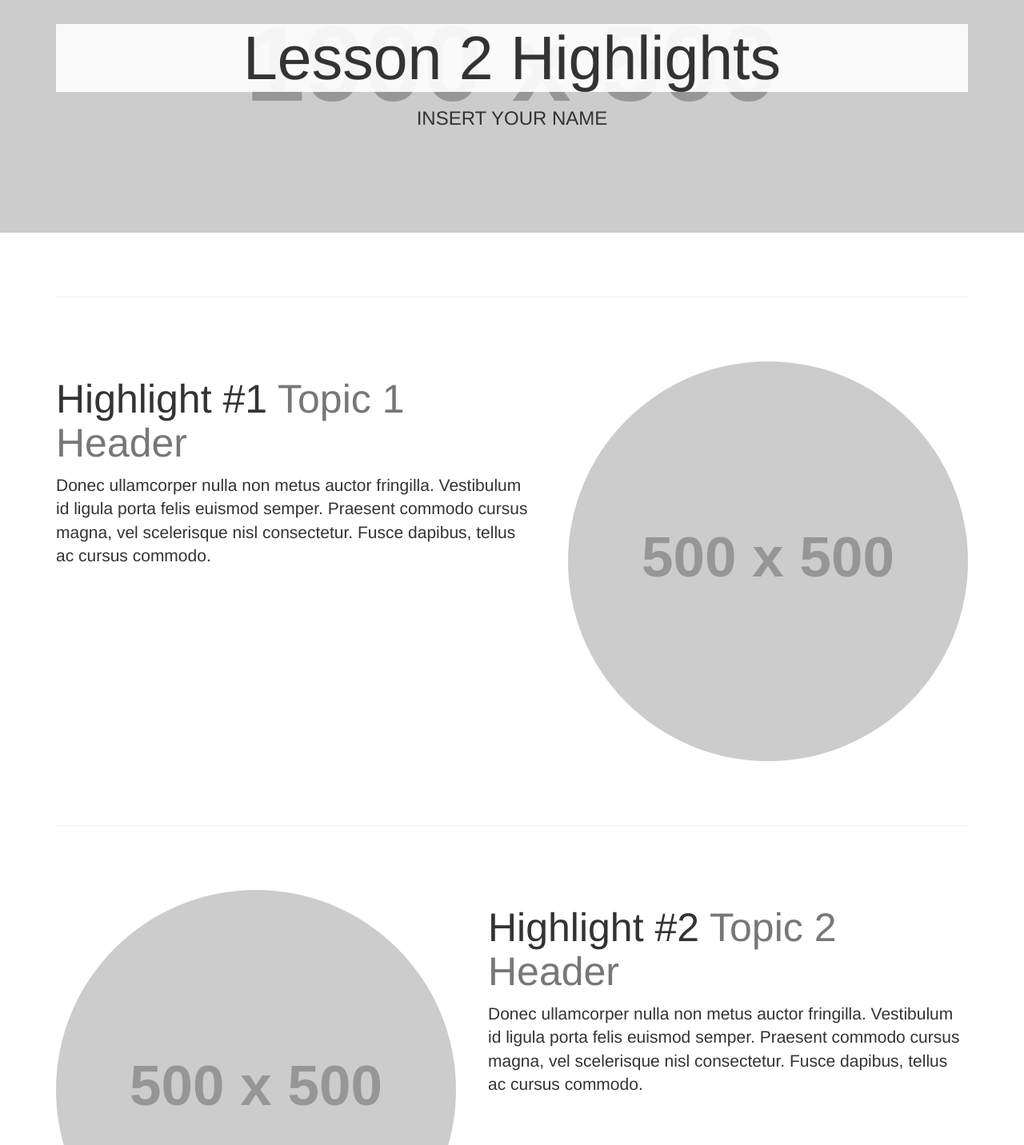
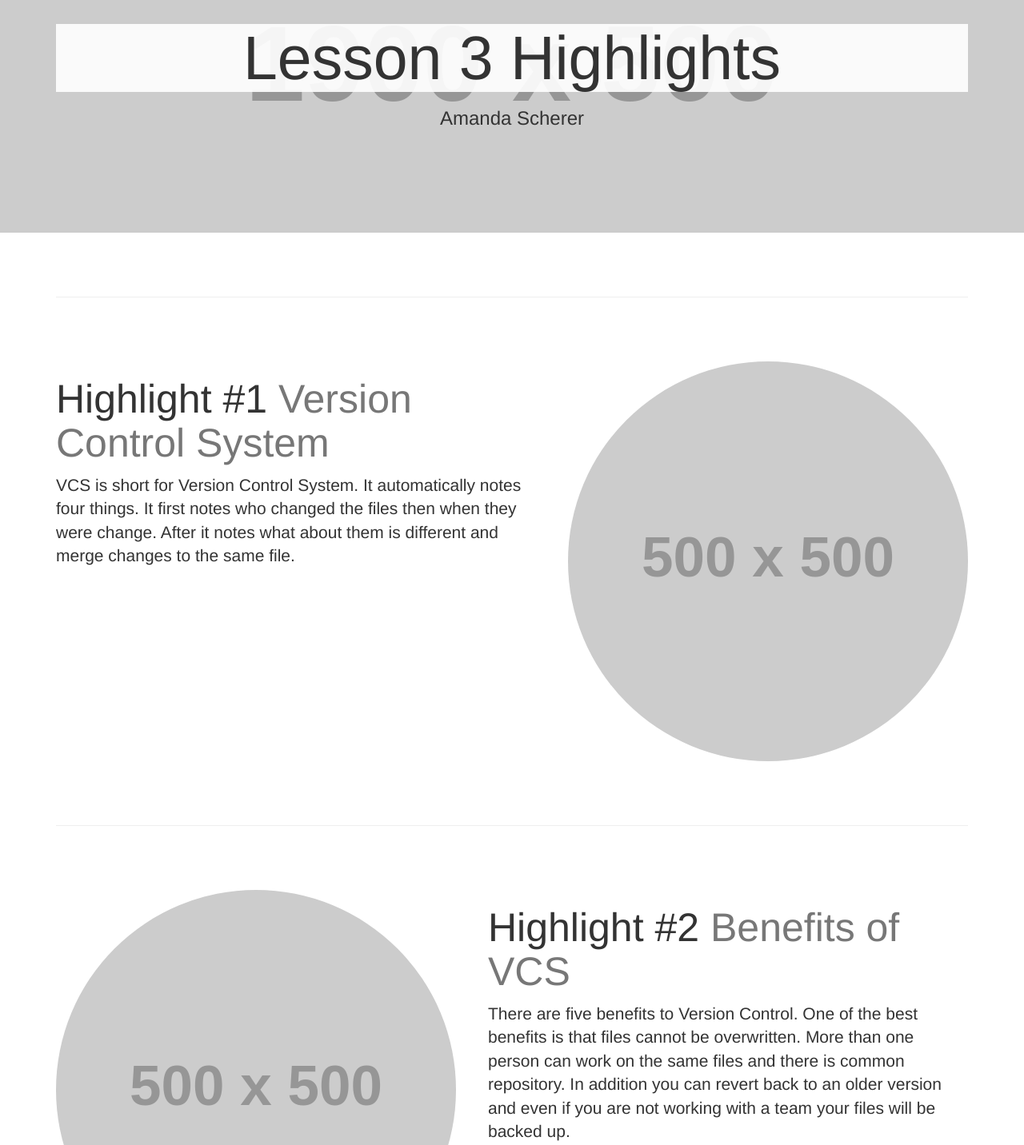
Before and after one commit to amandascherer/Lesson3_CodeVersioning, a plain HTML site: page Lesson3_Assignment/index.html in a window 1280 px wide. Shown: the part 160-1592 px from the top of the page at 80% size. Drawn offline with Linux system fonts and the light colour scheme; placeholder pictures from the web are drawn by us.

Commit message:
Final Website for Lesson 3

```diff
--- a/Lesson3_Assignment/index.html
+++ b/Lesson3_Assignment/index.html
@@ -72,8 +72,8 @@
     <header class="header-image">
         <div class="headline">
             <div class="container">
-                <h2>Lesson 2 Highlights</h2>
-                <h3>INSERT YOUR NAME</h3>
+                <h2>Lesson 3 Highlights</h2>
+                <h3>Amanda Scherer</h3>
             </div>
         </div>
     </header>
@@ -87,9 +87,9 @@
         <div class="featurette" id="about">
             <img class="featurette-image img-circle img-responsive pull-right" src="http://placehold.it/500x500">
             <h2 class="featurette-heading">Highlight #1
-                <span class="text-muted">Topic 1 Header</span>
+                <span class="text-muted">Version Control System</span>
             </h2>
-            <p class="lead">Donec ullamcorper nulla non metus auctor fringilla. Vestibulum id ligula porta felis euismod semper. Praesent commodo cursus magna, vel scelerisque nisl consectetur. Fusce dapibus, tellus ac cursus commodo.</p>
+            <p class="lead"> VCS is short for Version Control System. It automatically notes four things. It first notes who changed the files then when they were change. After it notes what about them is different and merge changes to the same file.</p>
         </div>
 
         <hr class="featurette-divider">
@@ -98,9 +98,9 @@
         <div class="featurette" id="services">
             <img class="featurette-image img-circle img-responsive pull-left" src="http://placehold.it/500x500">
             <h2 class="featurette-heading">Highlight #2
-                <span class="text-muted">Topic 2 Header</span>
+                <span class="text-muted">Benefits of VCS</span>
             </h2>
-            <p class="lead">Donec ullamcorper nulla non metus auctor fringilla. Vestibulum id ligula porta felis euismod semper. Praesent commodo cursus magna, vel scelerisque nisl consectetur. Fusce dapibus, tellus ac cursus commodo.</p>
+            <p class="lead"> There are five benefits to Version Control. One of the best benefits is that files cannot be overwritten. More than one person can work on the same files and there is common repository. In addition you can revert back to an older version and even if you are not working with a team your files will be backed up.</p>
         </div>
 
         <hr class="featurette-divider">
@@ -109,9 +109,9 @@
         <div class="featurette" id="contact">
             <img class="featurette-image img-circle img-responsive pull-right" src="http://placehold.it/500x500">
             <h2 class="featurette-heading">Highlight #3
-                <span class="text-muted">Topic 3 Header</span>
+                <span class="text-muted">GIT</span>
             </h2>
-            <p class="lead">Donec ullamcorper nulla non metus auctor fringilla. Vestibulum id ligula porta felis euismod semper. Praesent commodo cursus magna, vel scelerisque nisl consectetur. Fusce dapibus, tellus ac cursus commodo.</p>
+            <p class="lead">Git is a free and open source distributed version control system. A distributed version control system is where everything is local. The processes run much faster and there is no single point of failure. </p>
         </div>
 
         <hr class="featurette-divider">
```
